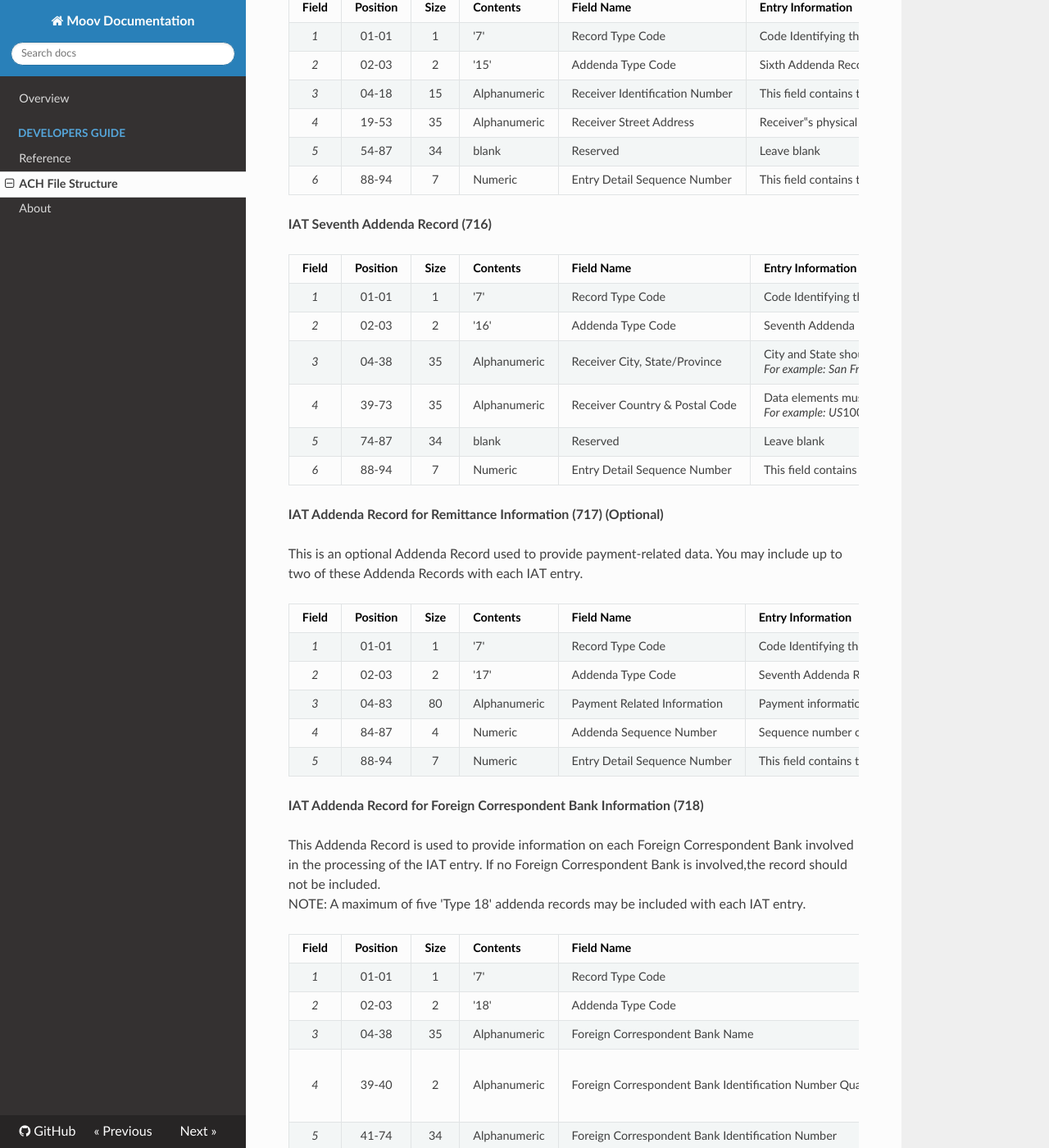
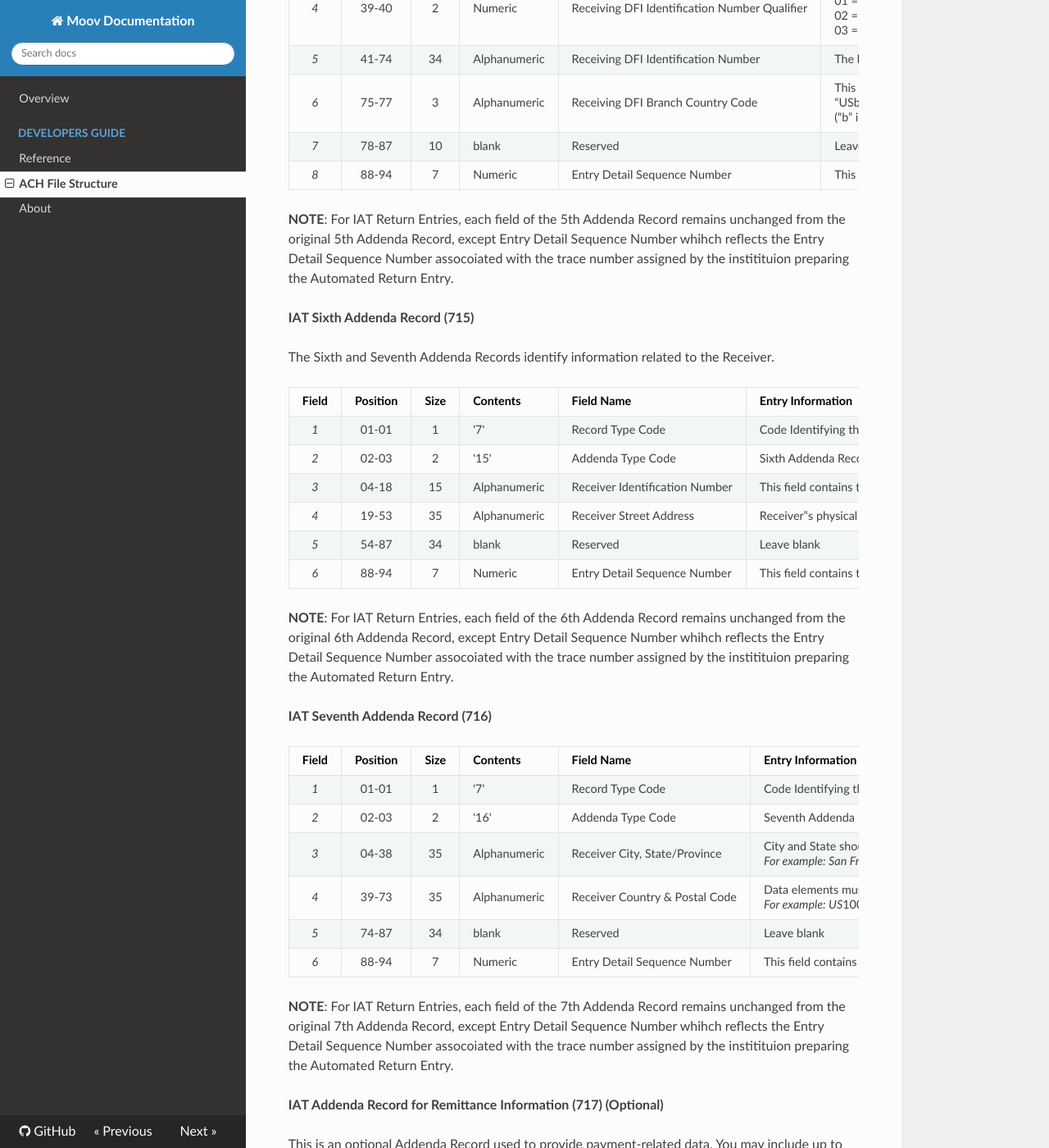
Before and after one commit to wadearnold/docs, an MkDocs documentation site: the page built from docs/ACH_File_Structure.md, in a window 1280 px wide and 1400 px high, scrolled down 15574 px. Shown: the whole window at 82% size. Built offline with MkDocs 1.6.1, drawn with Linux system fonts in a browser that asks for light colours; nearby versions of some CDN libraries; old or Windows-style settings are respelled for this version of MkDocs; some of the changed text lies outside the part shown.

Commit message:
Update ACH_File_Structure.md

```diff
--- a/docs/ACH_File_Structure.md
+++ b/docs/ACH_File_Structure.md
@@ -369,6 +369,8 @@ The Second and Third Addenda Records identify key information related to the Ori
 | *5* | 74-87 | 14 | blank | Reserved | Leave blank | n/a |
 | *6* | 88-94 | 7 | Alphanumeric | Entry Detail Sequence Number | This field contains the ascending sequence number section of the Entry Detail Record‟s trace number. This number is the same as the last seven digits of the trace number (Field 13) of the related Entry Detail Record. | M |
 
+**NOTE**: For IAT Return Entries, each field of the 2nd Addenda Record remains unchanged from the original 2nd Addenda Record, except Entry Detail Sequence Number whihch reflects the Entry Detail Sequence Number assocoiated with the trace number assigned by the institituion preparing the Automated Return Entry.
+
 **IAT Third Addenda Record (712)**
 
  Field | Position | Size | Contents | Field Name | Entry Information | M,R,O |
@@ -380,10 +382,11 @@ The Second and Third Addenda Records identify key information related to the Ori
 | *5* | 74-87 | 14 | blank | Reserved | Leave blank | n/a |
 | *6* | 88-94 | 7 | Alphanumeric | Entry Detail Sequence Number | This field contains the ascending sequence number section of the Entry Detail Record‟s trace number. This number is the same as the last seven digits of the trace number (Field 13) of the related Entry Detail Record. | M |
 
+**NOTE**: For IAT Return Entries, each field of the 3rd Addenda Record remains unchanged from the original 3rd Addenda Record, except Entry Detail Sequence Number whihch reflects the Entry Detail Sequence Number assocoiated with the trace number assigned by the institituion preparing the Automated Return Entry.
+
 **IAT Fourth Addenda Record (713)**
 
 The Fourth Addenda Record contains information related to the financial institution originating the entry. For inbound IAT entries, the Fourth Addenda Record must contain information to identify the foreign financial institution that is providing the funding and payment instruction for the IAT entry.
-
 
  Field | Position | Size | Contents | Field Name | Entry Information | M,R,O |
 | :---: | :---: | :---: | :--- | :--- | :--- | :---: |
@@ -395,6 +398,8 @@ The Fourth Addenda Record contains information related to the financial institut
 | *6* | 75-77 | 3 | Alphanumeric | Originating DFI Branch Country Code | USb” = United States<br>(“b” indicates a blank space)<br>*For Inbound IATs:* This 3 position field contains a 2-character code as approved by the International Organization for Standardization (ISO) used to identify the country in which the branch of the bank that originated the entry is located. Values for other countries can be found on the International Organization for Standardization website: www.iso.org. | M |
 | *7* | 78-87 | 10 | blank | Reserved | Leave blank | n/a |
 | *8* | 88-94 | 7 | Numeric | Entry Detail Sequence Number | This field contains the ascending sequence number section of the Entry Detail Record‟s trace number. This number is the same as the last seven digits of the trace number (Field 13) of the related Entry Detail Record. | M |
+
+**NOTE**: For IAT Return Entries, each field of the 4th Addenda Record remains unchanged from the original 4th Addenda Record, except Entry Detail Sequence Number whihch reflects the Entry Detail Sequence Number assocoiated with the trace number assigned by the institituion preparing the Automated Return Entry.
 
 **IAT Fifth Addenda Record (714)**
 
@@ -411,6 +416,8 @@ The Fifth Addenda Record identifies the Receiving financial institution holding
 | *7* | 78-87 | 10 | blank | Reserved | Leave blank | n/a |
 | *8* | 88-94 | 7 | Numeric | Entry Detail Sequence Number | This field contains the ascending sequence number section of the Entry Detail Record‟s trace number. This number is the same as the last seven digits of the trace number (Field 13) of the related Entry Detail Record. | M |
 
+**NOTE**: For IAT Return Entries, each field of the 5th Addenda Record remains unchanged from the original 5th Addenda Record, except Entry Detail Sequence Number whihch reflects the Entry Detail Sequence Number assocoiated with the trace number assigned by the institituion preparing the Automated Return Entry.
+
 **IAT Sixth Addenda Record (715)**
 
 The Sixth and Seventh Addenda Records identify information related to the Receiver.
@@ -424,6 +431,8 @@ Field | Position | Size | Contents | Field Name | Entry Information | M,R,O |
 | *5* | 54-87 | 34 | blank | Reserved | Leave blank | n/a |
 | *6* | 88-94 | 7 | Numeric | Entry Detail Sequence Number | This field contains the ascending sequence number section of the Entry Detail Record‟s trace number. This number is the same as the last seven digits of the trace number (Field 13) of the related Entry Detail Record. | M |
 
+**NOTE**: For IAT Return Entries, each field of the 6th Addenda Record remains unchanged from the original 6th Addenda Record, except Entry Detail Sequence Number whihch reflects the Entry Detail Sequence Number assocoiated with the trace number assigned by the institituion preparing the Automated Return Entry.
+
 **IAT Seventh Addenda Record (716)**
 
 Field | Position | Size | Contents | Field Name | Entry Information | M,R,O |
@@ -434,6 +443,8 @@ Field | Position | Size | Contents | Field Name | Entry Information | M,R,O |
 | *4* | 39-73 | 35 | Alphanumeric | Receiver Country & Postal Code| Data elements must be separated by an asterisk (*) and must end with a backslash (\) <br>For example: US*10036\ | M |
 | *5* | 74-87 | 34 | blank | Reserved | Leave blank | n/a |
 | *6* | 88-94 | 7 | Numeric | Entry Detail Sequence Number | This field contains the ascending sequence number section of the Entry Detail Record‟s trace number. This number is the same as the last seven digits of the trace number (Field 13) of the related Entry Detail Record. | M |
+
+**NOTE**: For IAT Return Entries, each field of the 7th Addenda Record remains unchanged from the original 7th Addenda Record, except Entry Detail Sequence Number whihch reflects the Entry Detail Sequence Number assocoiated with the trace number assigned by the institituion preparing the Automated Return Entry.
 
 **IAT Addenda Record for Remittance Information (717) (Optional)**
 
```
